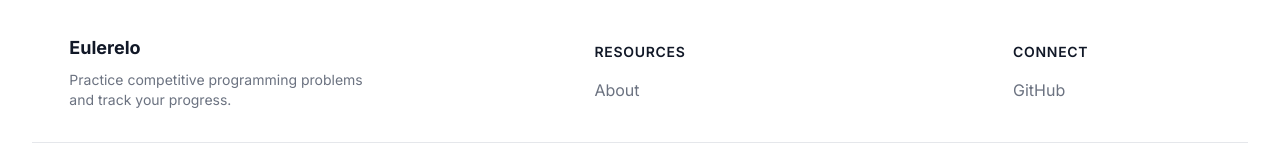
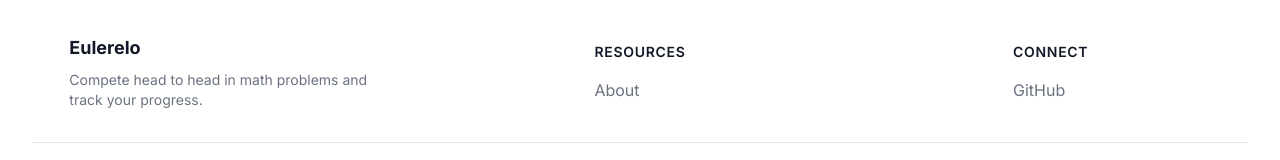
Before and after one commit to isaacchacko/eulerelo, a Next.js app: page /room/1 in a window 1280 px wide. Shown: the part 553-713 px from the top of the page. Built offline with nearby package versions, Linux system fonts and the light colour scheme; no server answers.

Commit message:
update footer text

```diff
--- a/src/components/footer.tsx
+++ b/src/components/footer.tsx
@@ -24,7 +24,7 @@ export default function Footer() {
           <div className="col-span-1 max-w-xs">
             <h3 className="text-lg font-bold text-gray-900 dark:text-white">Eulerelo</h3>
             <p className="mt-2 text-sm text-gray-500 dark:text-gray-400">
-              Practice competitive programming problems and track your progress.
+              Compete head to head in math problems and track your progress.
             </p>
           </div>
 
```
